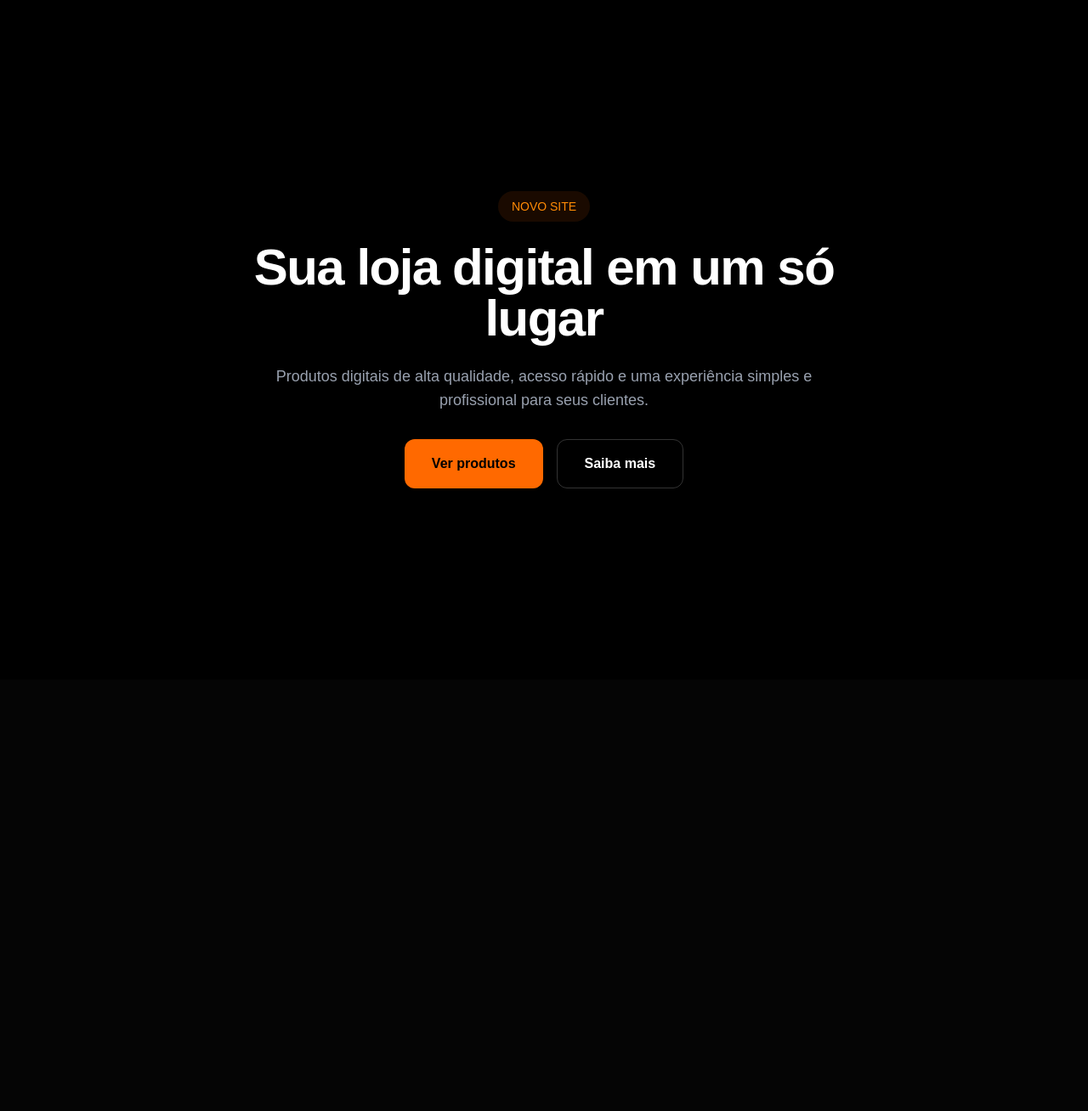
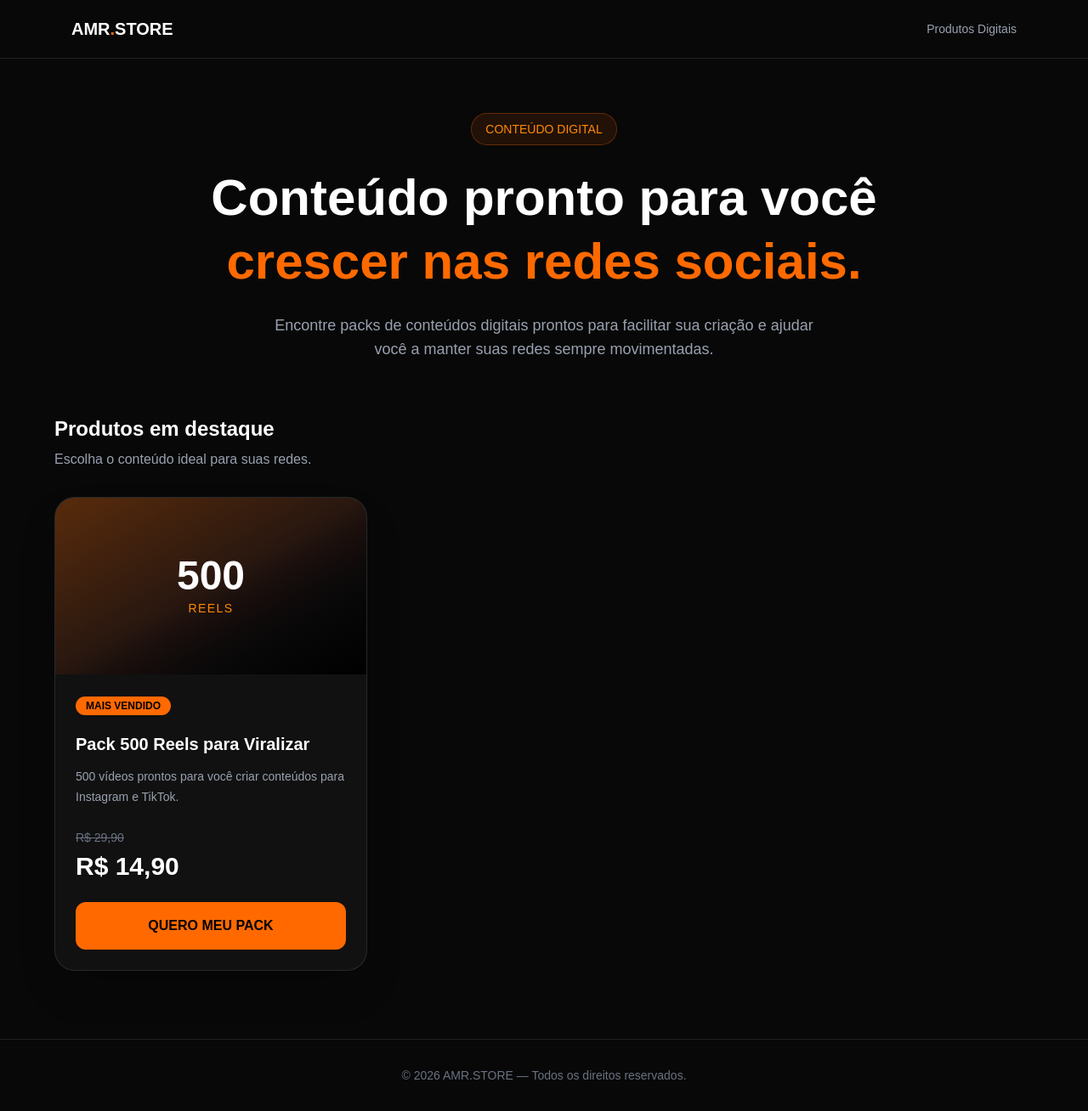
Before and after one commit to mmajor805/amr-store-loja-de-produtos-digitais, a Next.js app: page / in a window 1280 px wide. Shown: the whole page at 85% size. Before the commit the page ends 800 px from the top, so only its background shows below. Built offline with nearby package versions, Linux system fonts and the light colour scheme.

Commit message:
Update page.tsx

```diff
--- a/app/page.tsx
+++ b/app/page.tsx
@@ -1,30 +1,112 @@
+const products = [
+  {
+    id: 1,
+    name: "Pack 500 Reels para Viralizar",
+    description:
+      "500 vídeos prontos para você criar conteúdos para Instagram e TikTok.",
+    price: "R$ 14,90",
+    oldPrice: "R$ 29,90",
+    badge: "MAIS VENDIDO",
+  },
+];
+
 export default function Home() {
   return (
-    <main className="min-h-screen bg-black text-white flex items-center justify-center p-6">
-      <div className="max-w-3xl text-center">
-        <span className="inline-block rounded-full bg-orange-500/10 px-4 py-2 text-sm text-orange-400">
-          NOVO SITE
-        </span>
+    <main className="min-h-screen bg-[#080808] text-white">
+      <header className="border-b border-white/10">
+        <div className="mx-auto flex max-w-6xl items-center justify-between px-5 py-5">
+          <div>
+            <h1 className="text-xl font-bold">
+              AMR<span className="text-orange-500">.</span>STORE
+            </h1>
+          </div>
 
-        <h1 className="mt-6 text-4xl font-bold tracking-tight sm:text-6xl">
-          Sua loja digital em um só lugar
-        </h1>
+          <span className="text-sm text-gray-400">
+            Produtos Digitais
+          </span>
+        </div>
+      </header>
 
-        <p className="mx-auto mt-6 max-w-2xl text-lg text-gray-400">
-          Produtos digitais de alta qualidade, acesso rápido e uma experiência
-          simples e profissional para seus clientes.
-        </p>
+      <section className="px-5 pb-16 pt-16">
+        <div className="mx-auto max-w-4xl text-center">
+          <span className="inline-block rounded-full border border-orange-500/30 bg-orange-500/10 px-4 py-2 text-sm font-medium text-orange-400">
+            CONTEÚDO DIGITAL
+          </span>
 
-        <div className="mt-8 flex flex-col gap-4 sm:flex-row sm:justify-center">
-          <button className="rounded-xl bg-orange-500 px-8 py-4 font-semibold text-black transition hover:bg-orange-400">
-            Ver produtos
-          </button>
+          <h2 className="mt-6 text-4xl font-black leading-tight sm:text-6xl">
+            Conteúdo pronto para você
+            <span className="block text-orange-500">
+              crescer nas redes sociais.
+            </span>
+          </h2>
 
-          <button className="rounded-xl border border-white/20 px-8 py-4 font-semibold transition hover:bg-white/10">
-            Saiba mais
-          </button>
+          <p className="mx-auto mt-6 max-w-2xl text-base leading-7 text-gray-400 sm:text-lg">
+            Encontre packs de conteúdos digitais prontos para facilitar sua
+            criação e ajudar você a manter suas redes sempre movimentadas.
+          </p>
         </div>
-      </div>
+      </section>
+
+      <section className="px-5 pb-20">
+        <div className="mx-auto max-w-6xl">
+          <div className="mb-8">
+            <h3 className="text-2xl font-bold">Produtos em destaque</h3>
+            <p className="mt-2 text-gray-400">
+              Escolha o conteúdo ideal para suas redes.
+            </p>
+          </div>
+
+          <div className="grid gap-6 sm:grid-cols-2 lg:grid-cols-3">
+            {products.map((product) => (
+              <article
+                key={product.id}
+                className="overflow-hidden rounded-3xl border border-white/10 bg-white/[0.04] shadow-2xl"
+              >
+                <div className="flex h-52 items-center justify-center bg-gradient-to-br from-orange-500/30 via-orange-600/10 to-black">
+                  <div className="text-center">
+                    <div className="text-5xl font-black">500</div>
+                    <div className="mt-1 text-sm uppercase tracking-widest text-orange-400">
+                      Reels
+                    </div>
+                  </div>
+                </div>
+
+                <div className="p-6">
+                  <span className="rounded-full bg-orange-500 px-3 py-1 text-xs font-bold text-black">
+                    {product.badge}
+                  </span>
+
+                  <h4 className="mt-5 text-xl font-bold">
+                    {product.name}
+                  </h4>
+
+                  <p className="mt-3 text-sm leading-6 text-gray-400">
+                    {product.description}
+                  </p>
+
+                  <div className="mt-6">
+                    <span className="text-sm text-gray-500 line-through">
+                      {product.oldPrice}
+                    </span>
+
+                    <div className="mt-1 text-3xl font-black">
+                      {product.price}
+                    </div>
+                  </div>
+
+                  <button className="mt-6 w-full rounded-xl bg-orange-500 px-5 py-4 font-bold text-black transition hover:bg-orange-400">
+                    QUERO MEU PACK
+                  </button>
+                </div>
+              </article>
+            ))}
+          </div>
+        </div>
+      </section>
+
+      <footer className="border-t border-white/10 px-5 py-8 text-center text-sm text-gray-500">
+        © 2026 AMR.STORE — Todos os direitos reservados.
+      </footer>
     </main>
   );
 }
```
